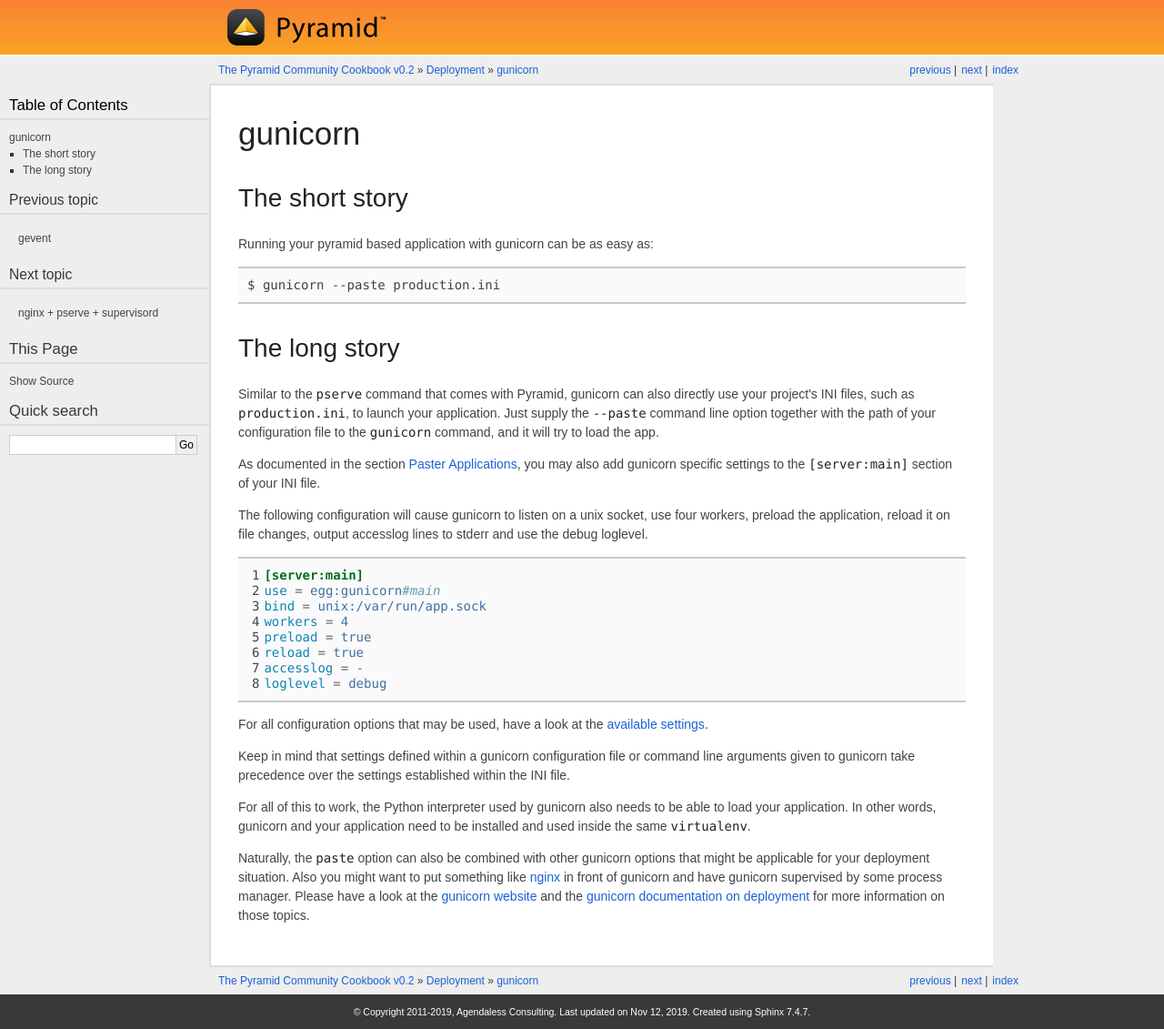
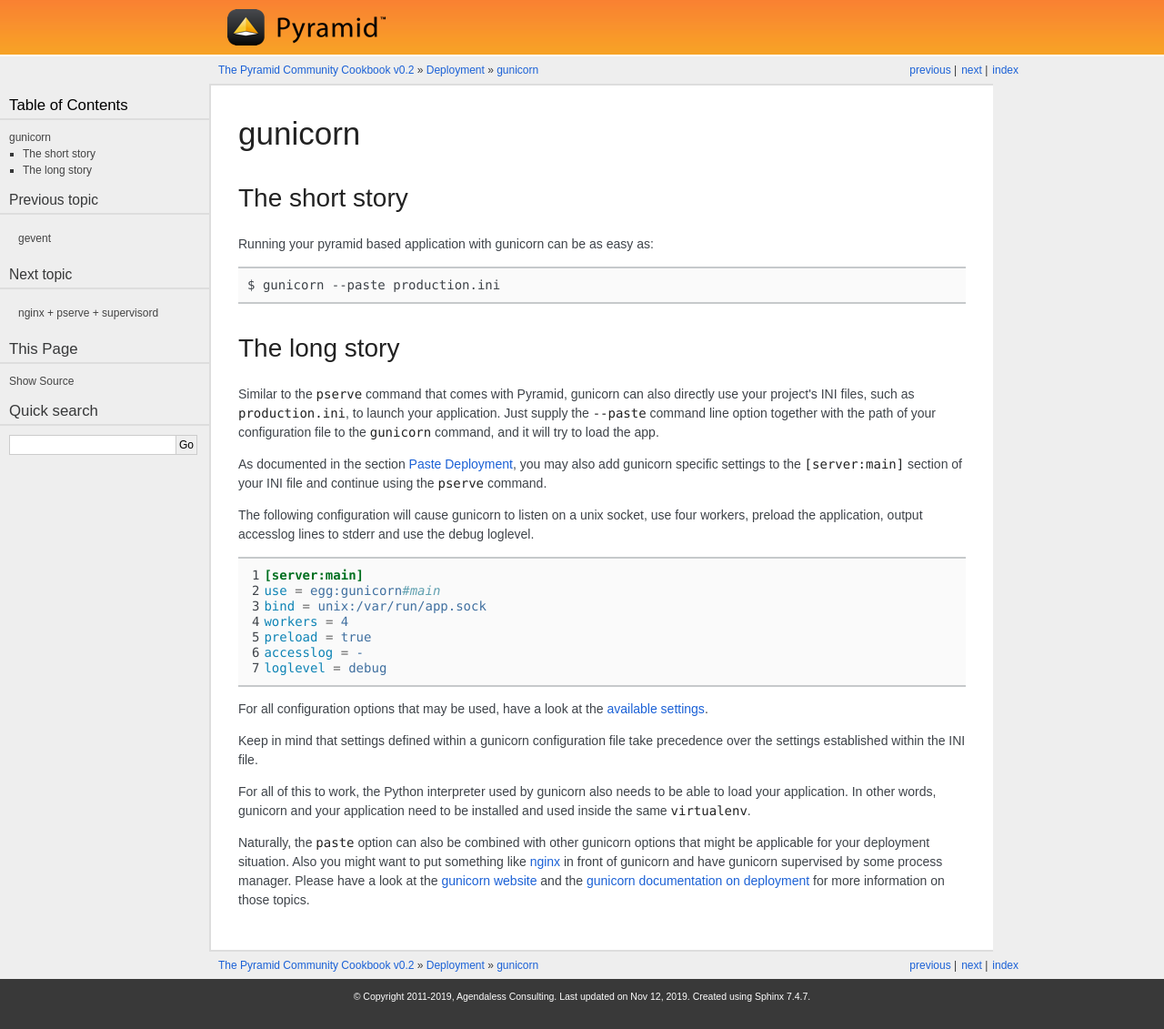
Before and after one commit to Pylons/pyramid_cookbook, a Sphinx documentation site: the page built from docs/deployment/gunicorn.rst, in a window 1280 px wide. Shown: the whole page at 91% size. Built offline with Sphinx 7.4.7, drawn with Linux system fonts in a browser that asks for light colours; some web fonts are replaced.

Commit message:
Update gunicorn.rst for Gunicorn 20
Close #222.

```diff
--- a/docs/deployment/gunicorn.rst
+++ b/docs/deployment/gunicorn.rst
@@ -19,14 +19,14 @@
 the path of your configuration file to the ``gunicorn`` command, and it will
 try to load the app.
 
-As documented in the section `Paster Applications
-<http://docs.gunicorn.org/en/stable/configure.html#paster-applications>`_, you
+As documented in the section `Paste Deployment
+<http://docs.gunicorn.org/en/stable/run.html#paste-deployment>`_, you
 may also add gunicorn specific settings to the ``[server:main]`` section of
-your INI file.
+your INI file and continue using the ``pserve`` command.
 
 The following configuration will cause gunicorn to listen on a unix socket, use
-four workers, preload the application, reload it on file changes, output
-accesslog lines to stderr and use the debug loglevel.
+four workers, preload the application, output accesslog lines to stderr and use
+the debug loglevel.
 
 .. code-block:: ini
 
@@ -35,16 +35,14 @@
     bind = unix:/var/run/app.sock
     workers = 4
     preload = true
-    reload = true
     accesslog = -
     loglevel = debug
 
 For all configuration options that may be used, have a look at the `available
 settings <http://docs.gunicorn.org/en/stable/settings.html>`_.
 
-Keep in mind that settings defined within a gunicorn configuration file or
-command line arguments given to gunicorn take precedence over the settings
-established within the INI file.
+Keep in mind that settings defined within a gunicorn configuration file
+take precedence over the settings established within the INI file.
 
 For all of this to work, the Python interpreter used by gunicorn also needs to
 be able to load your application. In other words, gunicorn and your application
```
